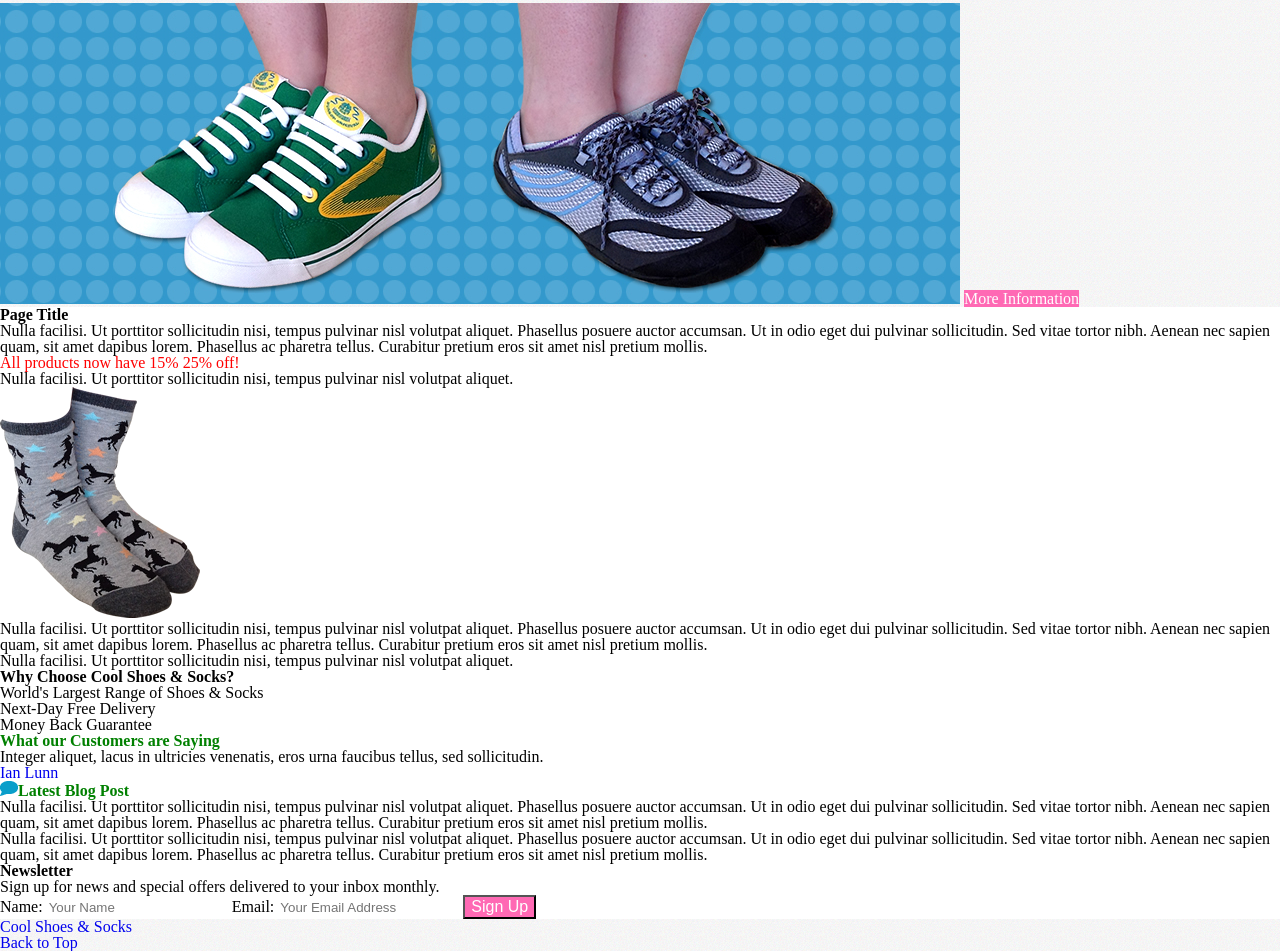
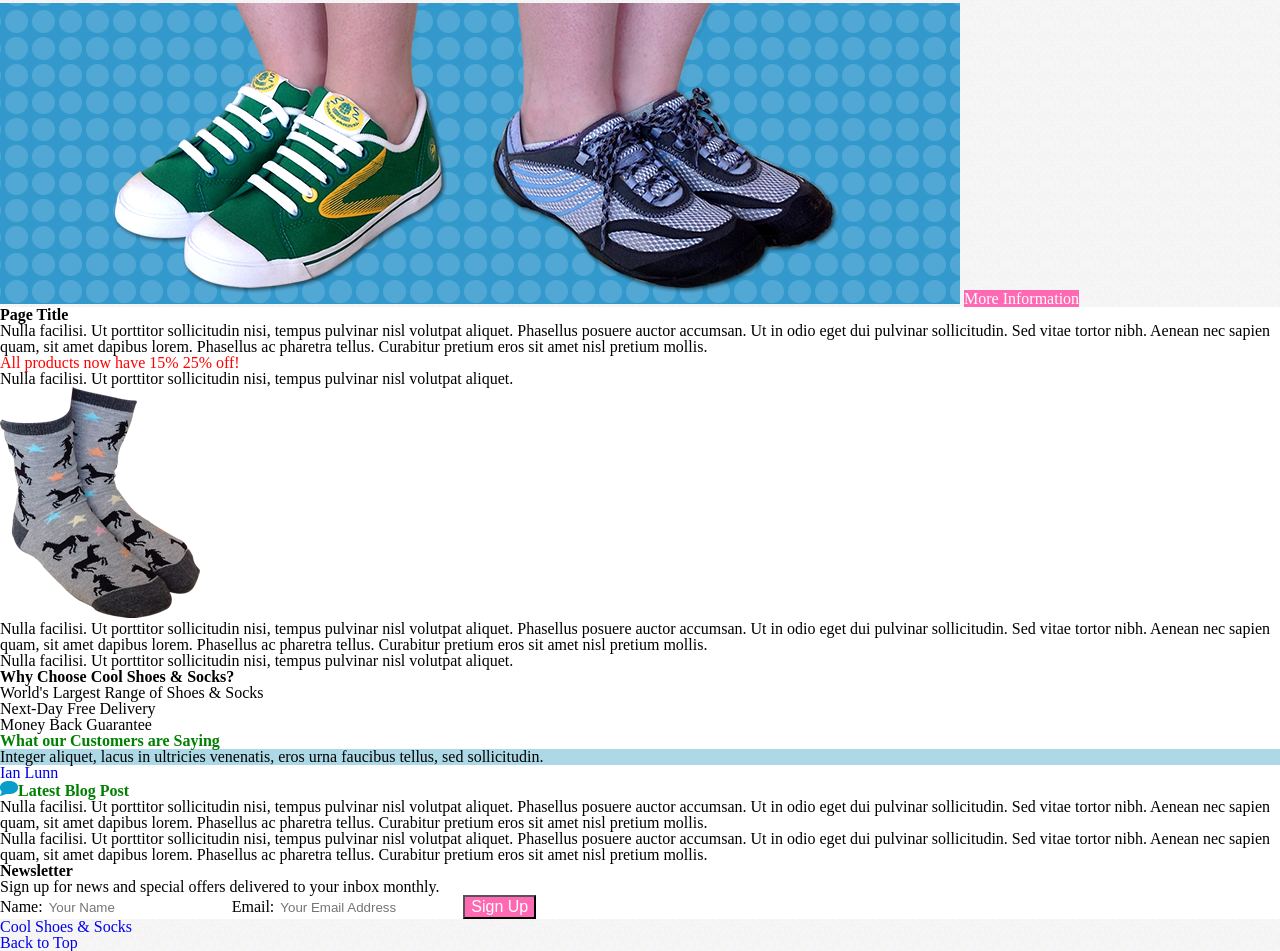
Before and after one commit to erick2014/learning-some-css, a plain HTML site: page index.html in a window 1280 px wide. Shown: the part 113-1064 px from the top of the page. Drawn offline with Linux system fonts and the light colour scheme.

Commit message:
Add nth-child selector

```diff
--- a/css/styles.css
+++ b/css/styles.css
@@ -55,6 +55,11 @@ p ~ h2{
 	color:purple;
 }
 
+p:nth-child(1){
+	background-color: lightblue;
+}
+
+
 input[type="text"],input[type="email"]{
 	border:none;
 }
```
